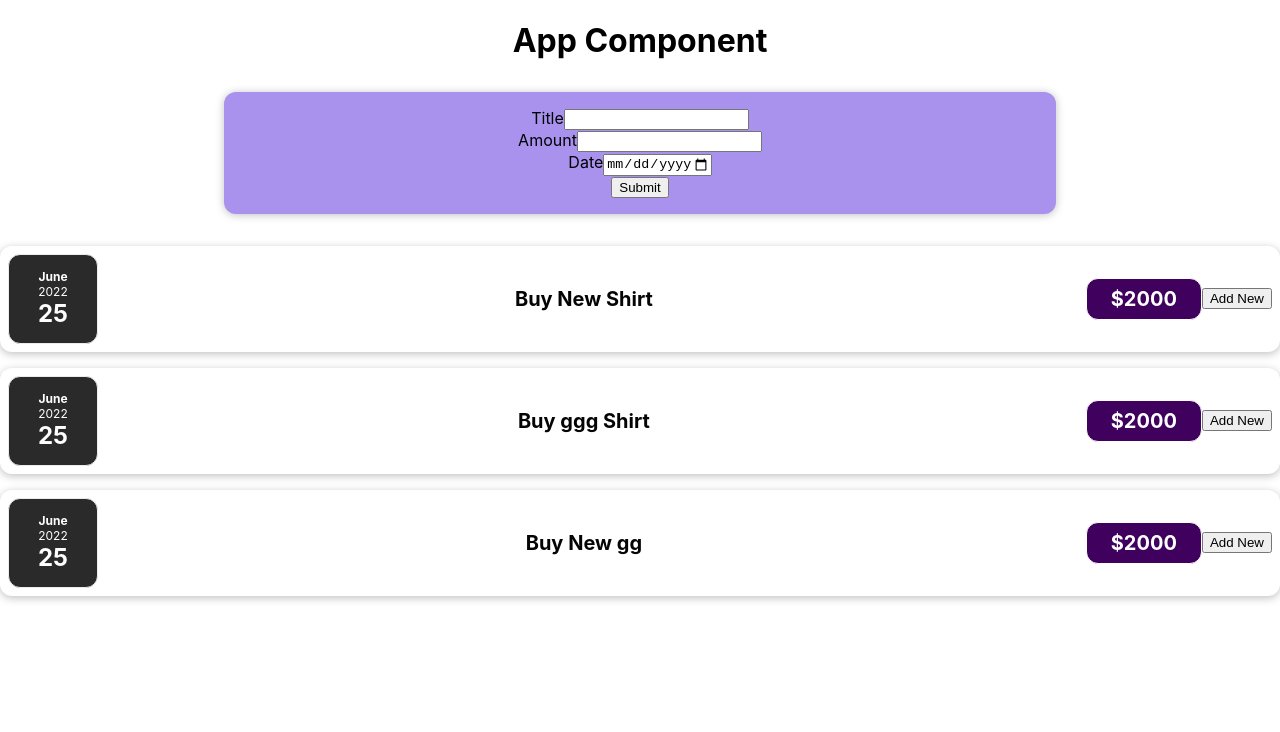
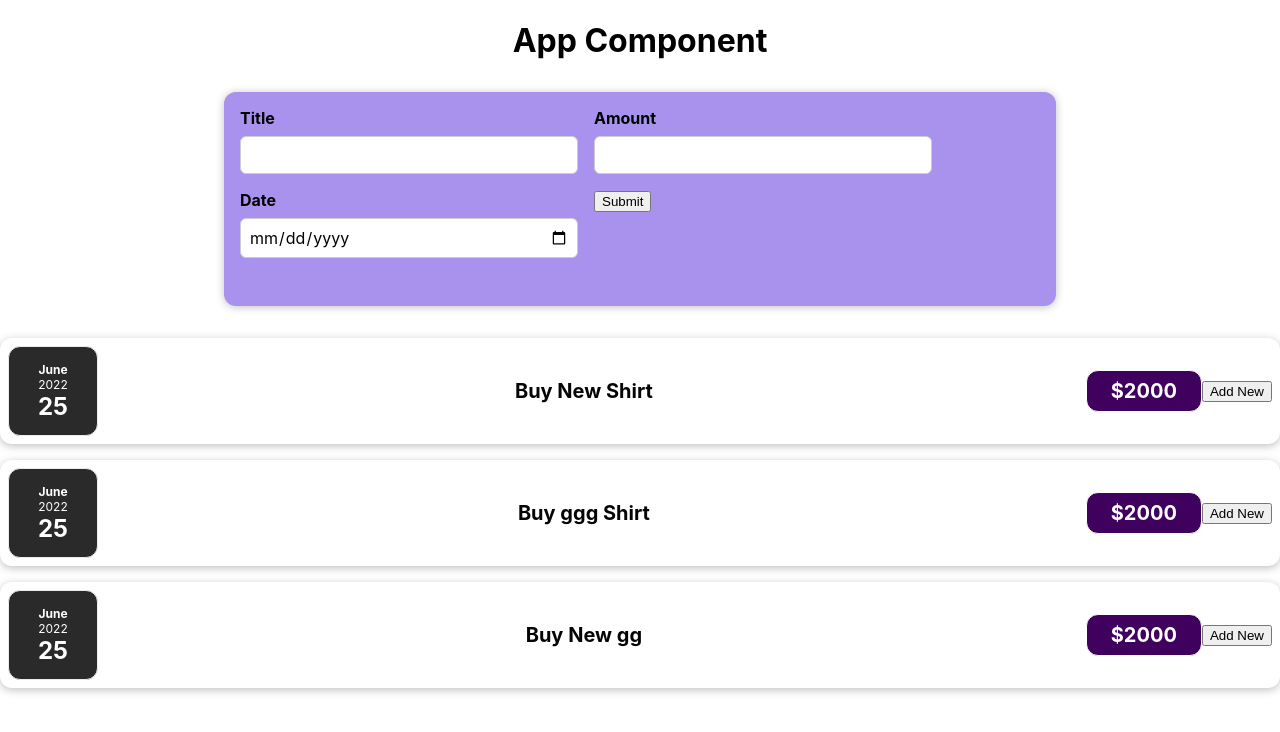
Before and after one commit to MohosinMiah/Learning-React-Framework-Basic-Component-From-Udemy-Course, a React (Create React App) app: page / in a window 1280 px wide. Shown: the top 732 px of the page. Built offline with nearby package versions, Linux system fonts and the light colour scheme.

Commit message:
Handling Form Data using useState for Each input field

```diff
--- a/src/components/NewExpense/ExpenseForm.js
+++ b/src/components/NewExpense/ExpenseForm.js
@@ -1,24 +1,43 @@
-import './ExpenseForm'
+import { useState } from 'react';
+import './ExpenseForm.css';
+
 const ExpenseForm = ()=>{
+
+    const [ enteredTitle, setEnteredTitle ] = useState('');
+    const [ enteredAmount, setEnteredAmount ] = useState('');
+    const [ enteredDate, setEnteredDate ] = useState('');
+
+    const titleChangeHandler = (event) =>{
+        setEnteredTitle(event.target.value);
+    }
+    const amontChangeHandler = (event) =>{
+        setEnteredAmount(event.target.value);
+    }
+    const dateChangeHandler = (event) =>{
+        setEnteredDate(event.target.value);
+    }
+
     return(
         <div>
             <form  className="new-expense__controls">
+            <div className="new-expense__controls">
             <div className="new-expense__control">
                     <label>Title</label>
-                    <input type="text"></input>
+                    <input type="text" onChange={titleChangeHandler} ></input>
                 </div>
                 <div className="new-expense__control">
                     <label>Amount</label>
-                    <input type="number" min="0.01" step="0.01"></input>
+                    <input type="number" min="0.01" step="0.01"  onChange={amontChangeHandler}  ></input>
                 </div>
                 <div className="new-expense__control">
                     <label>Date</label>
-                    <input type="date" min="2019-01-12" max="2021-01-12"></input>
+                    <input type="date" min="2019-01-12" max="2021-01-12"  onChange={dateChangeHandler}  ></input>
                 </div>
                 <div className="new-expense__actions">
                 <input type="submit" value="Submit" />
                 </div>
 
+            </div>
 
         </form>
         </div>
```
